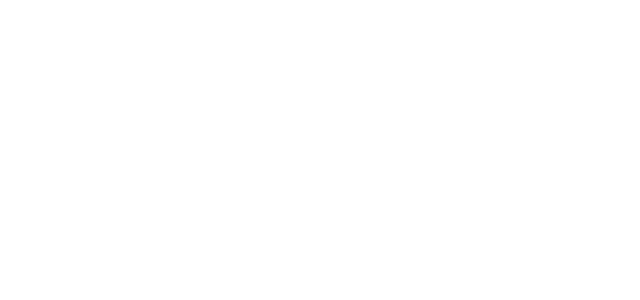
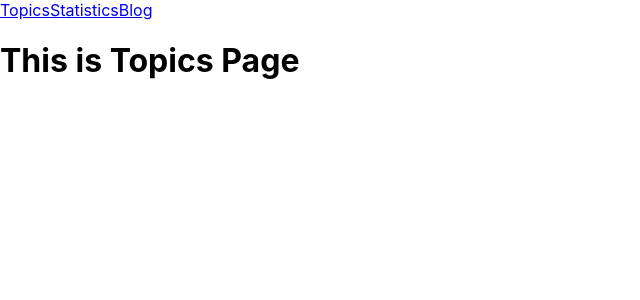
Before and after one commit to GitHub-Sanjit/Assignment-9, a React (Create React App) app in the folder clever-course/: page /topics in a window 1280 px wide. Shown: the top 300 px of the page, without its empty margins (0-640 px from the left). Built offline with nearby package versions, Linux system fonts and the light colour scheme.

Commit message:
NavBar and Outlet Router setup completet

```diff
--- a/clever-course/src/App.js
+++ b/clever-course/src/App.js
@@ -1,7 +1,42 @@
+import { createBrowserRouter, RouterProvider } from "react-router-dom";
 import "./App.css";
+import Blog from "./components/Blog/Blog";
+import Home from "./components/Home/Home";
+import Main from "./components/layouts/Main";
+import Statistics from "./components/Statistics/Statistics";
+import Topics from "./components/Topics/Topics";
 
 function App() {
-  return <div className="App"></div>;
+  const router = createBrowserRouter([
+    {
+      path: "/",
+      element: <Main></Main>,
+      children: [
+        {
+          path: "/",
+          element: <Home></Home>,
+        },
+        {
+          path: "/blog",
+          element: <Blog></Blog>,
+        },
+        {
+          path: "/topics",
+          element: <Topics></Topics>,
+        },
+        {
+          path: "/statistics",
+          element: <Statistics></Statistics>,
+        },
+      ],
+    },
+  ]);
+
+  return (
+    <div>
+      <RouterProvider router={router}></RouterProvider>
+    </div>
+  );
 }
 
 export default App;
--- /dev/null
+++ b/clever-course/src/components/Blog/Blog.js
@@ -0,0 +1,11 @@
+import React from "react";
+
+const Blog = () => {
+  return (
+    <div>
+      <h1>This is Blog Page</h1>
+    </div>
+  );
+};
+
+export default Blog;
--- /dev/null
+++ b/clever-course/src/components/Home/Home.js
@@ -0,0 +1,11 @@
+import React from "react";
+
+const Home = () => {
+  return (
+    <div>
+      <h1>This is Home</h1>
+    </div>
+  );
+};
+
+export default Home;
--- /dev/null
+++ b/clever-course/src/components/NavBar/Navbar.js
@@ -0,0 +1,14 @@
+import React from "react";
+import { Link } from "react-router-dom";
+
+const Navbar = () => {
+  return (
+    <nav>
+      <Link to="/topics">Topics</Link>
+      <Link to="/statistics">Statistics</Link>
+      <Link to="/blog">Blog</Link>
+    </nav>
+  );
+};
+
+export default Navbar;
--- /dev/null
+++ b/clever-course/src/components/Statistics/Statistics.js
@@ -0,0 +1,11 @@
+import React from "react";
+
+const Statistics = () => {
+  return (
+    <div>
+      <h1>This is Statistics page</h1>
+    </div>
+  );
+};
+
+export default Statistics;
--- /dev/null
+++ b/clever-course/src/components/Topics/Topics.js
@@ -0,0 +1,11 @@
+import React from 'react';
+
+const Topics = () => {
+    return (
+        <div>
+            <h1>This is Topics Page</h1>
+        </div>
+    );
+};
+
+export default Topics;
--- /dev/null
+++ b/clever-course/src/components/layouts/Main.js
@@ -0,0 +1,14 @@
+import React from "react";
+import { Outlet } from "react-router-dom";
+import Navbar from "../NavBar/Navbar";
+
+const Main = () => {
+  return (
+    <div>
+      <Navbar></Navbar>
+      <Outlet></Outlet>
+    </div>
+  );
+};
+
+export default Main;
```
